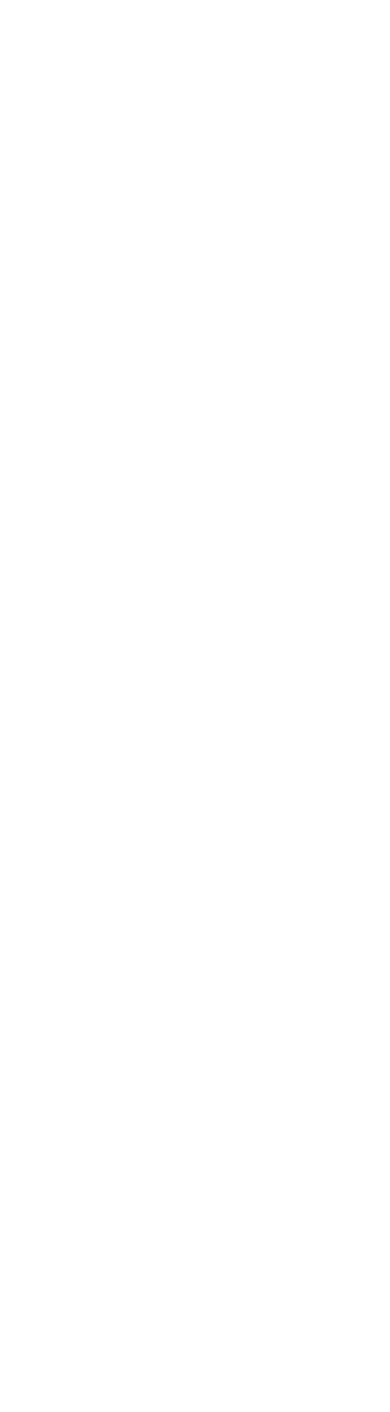
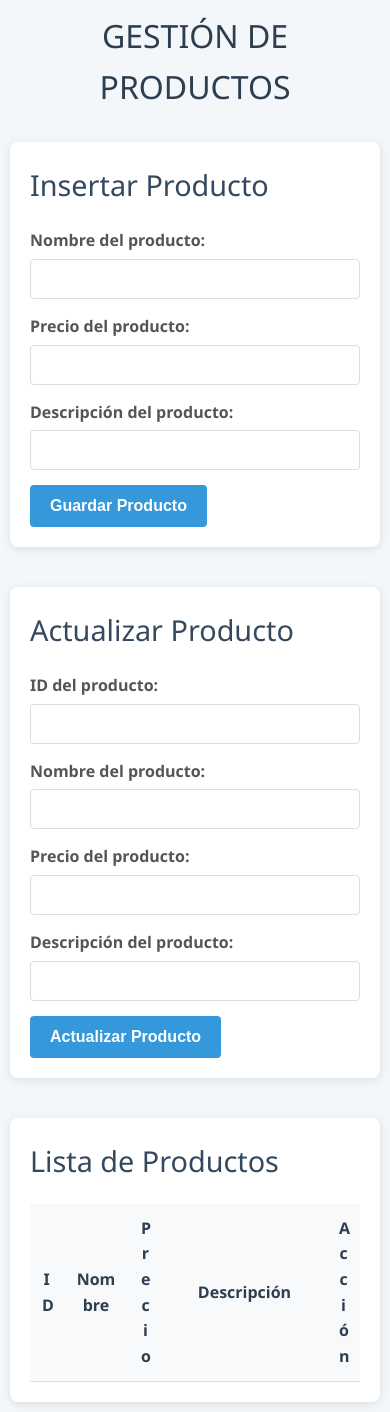
Before and after one commit to nilcrepa-ops/eCommerce_ExpressAPI, a website: page public/index.html in a window 390 px wide. Before the commit the page ends 844 px from the top, so only its background shows below. Drawn offline with Linux system fonts and the light colour scheme; no server answers.

Commit message:
get, post y put hechos en front

```diff
--- a/public/index.html
+++ b/public/index.html
@@ -1,13 +1,55 @@
 <!DOCTYPE html>
 <html lang="en">
+
 <head>
     <meta charset="UTF-8">
     <meta name="viewport" content="width=device-width, initial-scale=1.0">
-    <title>Document</title>
+    <title>Gestión de Productos</title>
     <script src="script.js" defer></script>
     <link rel="stylesheet" href="style.css">
+    <link rel="shortcut icon" href="./img/Isotipo Blanco B (2).png" type="png">
 </head>
+
 <body>
+    <div id="container">
+        <h1 id="gestion-productos">GESTIÓN DE PRODUCTOS</h1>
+        <div id="input-nombre-prod">
+            <h2 id="insertar-prod">Insertar Producto</h2>
+            <label for="id-prod">Nombre del producto: </label>
+            <input type="text" id="id-prod-post" name="id-prod-post">
+
+            <label for="precio-prod">Precio del producto: </label>
+            <input type="number" step="0.01" id="precio-prod-post" name="precio-prod-post">
+
+            <label for="desc-prod">Descripción del producto: </label>
+            <input type="text" id="desc-prod-post" name="desc-prod-post">
+            <button id="btn-guardar-prod">Guardar Producto</button>
+        </div>
+
+        <div id="input-nombre-prod">
+            <h2 id="update-prod">Actualizar Producto</h2>
+            <label for="nombre-prod">ID del producto: </label>
+            <input type="text" id="id-prod-put" name="id-prod">
+
+            <label for="nombre-prod">Nombre del producto: </label>
+            <input type="text" id="nombre-prod-put" name="id-prod">
+
+            <label for="precio-prod">Precio del producto: </label>
+            <input type="number" step="0.01" id="precio-prod-put" name="precio-prod">
+
+            <label for="desc-prod">Descripción del producto: </label>
+            <input type="text" id="desc-prod-put" name="desc-prod">
+            <button id="btn-actualizar-prod">Actualizar Producto</button>
+        </div>
+
+        <div id="lista-productos">
+            <h2 id="lista-prods">Lista de Productos</h2>
+            <table id="tabla-prods"> <!--meter datos desde JS-->
+
+            </table>
+        </div>
+    </div>
 
 </body>
+
 </html>
--- a/public/script.js
+++ b/public/script.js
@@ -0,0 +1,141 @@
+//TODO: Crear constante de boton eliminar (creado desde js) y añadir DELETE
+
+const url = `http://localhost:3000`;
+
+//Elementos para insertar
+const inputIDPost = document.getElementById('id-prod-post');
+const inputPricePost = document.getElementById('precio-prod-post');
+const inputDescPost = document.getElementById('desc-prod-post');
+const btnGuardar = document.getElementById('btn-guardar-prod');
+
+//Elementos para actualizar
+const inputIDPut = document.getElementById('id-prod-put');
+const inputNamePut = document.getElementById('nombre-prod-put');
+const inputPricePut = document.getElementById('precio-prod-put');
+const inputDescPut = document.getElementById('desc-prod-put');
+const btnActualizar = document.getElementById('btn-actualizar-prod');
+
+//Tabla de productos y boton de eliminar
+const prodsTable = document.getElementById('tabla-prods');
+//Añadir constante con boton eliminar
+
+//Rellena tabla con los datos de la BBDD
+async function llenarTabla() {
+    prodsTable.innerHTML = `
+        <th>ID</th>
+        <th>Nombre</th>
+        <th>Precio</th>
+        <th>Descripción</th>
+        <th>Acción</th>
+    `;
+    const data = await fetchJson(`${url}/products`);
+    console.log('Data de /products', data);
+    //Extraemos la info de cada posicion
+    data.products.forEach((p) => {
+        console.log('ID de cada producto FOREACH', p.prod_id);
+        console.log('Nombre de cada producto FOREACH', p.prod_name);
+        console.log('Precio de cada producto FOREACH', p.prod_price);
+        console.log('Descripción de cada producto FOREACH', p.prod_desc);
+
+        prodsTable.innerHTML += `
+            <td>${p.prod_id}</td>
+            <td>${p.prod_name}</td>
+            <td>${p.prod_price} €</td>
+            <td>${p.prod_desc}</td>
+            <td><button id="btn-delete-prod">Eliminar</button> </td>
+        `;
+    });
+}
+
+
+
+//Llamada a la API
+async function fetchJson(url) {
+    const response = await fetch(url);
+    if (!response.ok) throw new Error(`${response.status}`);
+    const data = await response.json();
+    return data;
+}
+/*Funcion para testear la recepcion de datos de la bbdd en el endpoint /products
+async function recibirData(){
+    const data = await fetchJson(`${url}/products/1`);
+    console.log('Data de /products', data);
+}
+btnGuardarPost.addEventListener('click', recibirData);*/
+
+//Insertar producto nuevo
+
+btnGuardar.addEventListener('click', function () {
+    const apiUrl = `${url}/products`;
+    const prodData =
+    {
+        product: {
+            prod_name: inputIDPost.value,
+            prod_price: inputPricePost.value,
+            prod_desc: inputDescPost.value
+        }
+    };
+    fetch(apiUrl, {
+        method: 'POST',
+        headers: {
+            'Content-Type': 'application/json'
+        },
+        body: JSON.stringify(prodData)
+    })
+        .then((response) => {
+            if (!response.ok) throw new Error(`Error en la solicitud: ${response.status}`);
+            return response.json();
+        })
+        .then((data) => {
+            console.log('Producto agregado con éxito', data);
+            alert('Producto agregado con éxito.');
+        })
+        .catch((error) => {
+            console.error('Error al agregar el producto:', error);
+            alert('Error al agregar el producto');
+        });
+});
+
+//Modificar producto
+
+btnActualizar.addEventListener('click', function () {
+    const apiUrl = `${url}/products/${inputIDPut.value}`;
+    const prodToPut =
+    {
+        product: {
+            prod_id: inputIDPut.value,
+            prod_name: inputNamePut.value,
+            prod_price: inputPricePut.value,
+            prod_desc: inputDescPut.value
+        }
+    }
+    fetch(apiUrl, {
+        method: 'PUT',
+        headers: {
+            'Content-Type': 'application/json'
+        },
+        body: JSON.stringify(prodToPut)
+    })
+        .then((response) => {
+            if (!response.ok) throw new Error(`Error en la solicitud ${response.status}`);
+            return response.json();
+        })
+        .then((data) => {
+            console.log('Producto actualizado con exito', data);
+            alert('Producto actualizado con exito');
+        })
+        .catch((error) => {
+            console.error('Error al actualizar el producto:', error);
+            alert('Error al actualizar el producto');
+        });
+});
+
+//Eliminar producto
+
+
+
+
+
+
+
+window.onload = llenarTabla;
--- a/public/style.css
+++ b/public/style.css
@@ -0,0 +1,168 @@
+/* Reset and base styles */
+* {
+    margin: 0;
+    padding: 0;
+    box-sizing: border-box;
+}
+
+body {
+    font-family: 'Segoe UI', Tahoma, Geneva, Verdana, sans-serif;
+    background-color: #f4f7fa;
+    color: #333;
+    line-height: 1.6;
+}
+
+#container {
+    max-width: 1200px;
+    margin: 0 auto;
+    padding: 20px;
+}
+
+/* Header */
+h1 {
+    text-align: center;
+    margin-bottom: 30px;
+    color: #2c3e50;
+    font-size: 2.5em;
+    font-weight: 300;
+}
+
+h2 {
+    color: #34495e;
+    margin-bottom: 20px;
+    font-size: 1.8em;
+    font-weight: 400;
+}
+
+/* Form section */
+#input-nombre-prod {
+    background-color: #fff;
+    padding: 30px;
+    border-radius: 8px;
+    box-shadow: 0 2px 10px rgba(0, 0, 0, 0.1);
+    margin-bottom: 40px;
+}
+
+#input-nombre-prod label {
+    display: block;
+    margin-bottom: 5px;
+    font-weight: 600;
+    color: #555;
+}
+
+#input-nombre-prod input[type="text"],
+#input-nombre-prod input[type="number"] {
+    width: 100%;
+    padding: 10px;
+    margin-bottom: 15px;
+    border: 1px solid #ddd;
+    border-radius: 4px;
+    font-size: 1em;
+}
+
+#input-nombre-prod input:focus {
+    outline: none;
+    border-color: #3498db;
+    box-shadow: 0 0 5px rgba(52, 152, 219, 0.3);
+}
+
+#btn-guardar-prod {
+    background-color: #3498db;
+    color: white;
+    padding: 12px 20px;
+    border: none;
+    border-radius: 4px;
+    cursor: pointer;
+    font-size: 1em;
+    font-weight: 600;
+    transition: background-color 0.3s;
+}
+
+#btn-actualizar-prod {
+    background-color: #3498db;
+    color: white;
+    padding: 12px 20px;
+    border: none;
+    border-radius: 4px;
+    cursor: pointer;
+    font-size: 1em;
+    font-weight: 600;
+    transition: background-color 0.3s;
+}
+
+#btn-delete-prod {
+    background-color: #cc0000;
+    color: white;
+    padding: 12px 20px;
+    border: none;
+    border-radius: 4px;
+    cursor: pointer;
+    font-size: 1em;
+    font-weight: 600;
+    transition: background-color 0.3s;
+}
+
+#btn-guardar-prod:hover {
+    background-color: #2980b9;
+}
+
+/* Table section */
+#lista-productos {
+    background-color: #fff;
+    padding: 30px;
+    border-radius: 8px;
+    box-shadow: 0 2px 10px rgba(0, 0, 0, 0.1);
+}
+
+#tabla-prods {
+    width: 100%;
+    border-collapse: collapse;
+    margin-top: 20px;
+    table-layout: fixed;
+}
+
+#tabla-prods th,
+#tabla-prods td {
+    padding: 12px;
+    text-align: center;
+    vertical-align: middle;
+    border-bottom: 1px solid #ddd;
+    word-wrap: break-word;
+    overflow-wrap: break-word;
+}
+
+/* Column widths */
+#tabla-prods th:nth-child(1), #tabla-prods td:nth-child(1) { width: 10%; } /* ID */
+#tabla-prods th:nth-child(2), #tabla-prods td:nth-child(2) { width: 20%; } /* Nombre */
+#tabla-prods th:nth-child(3), #tabla-prods td:nth-child(3) { width: 10%; } /* Precio */
+#tabla-prods th:nth-child(4), #tabla-prods td:nth-child(4) { width: 50%; } /* Descripción */
+#tabla-prods th:nth-child(5), #tabla-prods td:nth-child(5) { width: 10%; } /* Acción */
+
+#tabla-prods th {
+    background-color: #f8f9fa;
+    font-weight: 600;
+    color: #2c3e50;
+}
+
+#tabla-prods tr:hover {
+    background-color: #f8f9fa;
+}
+
+/* Responsive design */
+@media (max-width: 768px) {
+    #container {
+        padding: 10px;
+    }
+
+    h1 {
+        font-size: 2em;
+    }
+
+    #input-nombre-prod {
+        padding: 20px;
+    }
+
+    #lista-productos {
+        padding: 20px;
+    }
+}
```
Also changed, not shown: app.js (+16 -10 lines), public/img/Isotipo Blanco B (2).png (added).
